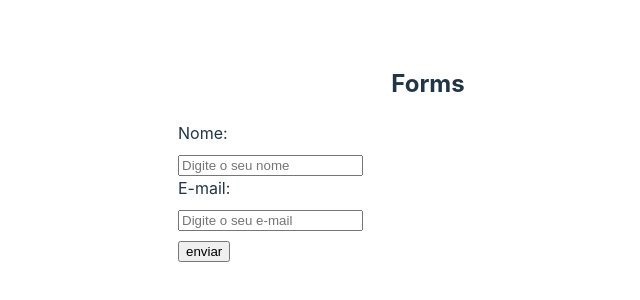
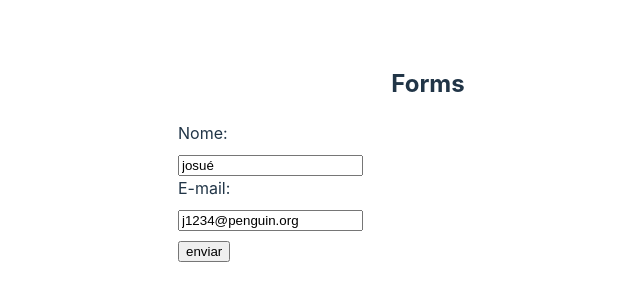
Before and after one commit to ianloron00/Forms, a React (Vite) app: page / in a window 1280 px wide. Shown: the part 246-546 px from the top of the page, without its empty margins (212-852 px from the left). Built offline with nearby package versions, Linux system fonts and the light colour scheme.

Commit message:
[controlled inputs] Autofill values if given to the frontend

```diff
--- a/src/App.jsx
+++ b/src/App.jsx
@@ -1,11 +1,11 @@
 import './App.css'
-import MyForms from './components/MyForm'
+import MyForm from './components/MyForm'
 
 function App() {
   return (
     <>
       <h2>Forms</h2>
-      <MyForms />
+      <MyForm user={{ name: "josué", email: "j1234@penguin.org" }}/>
     </>
   )
 }
--- a/src/components/MyForm.jsx
+++ b/src/components/MyForm.jsx
@@ -1,9 +1,9 @@
 import './MyForm.css'
 import {useState} from 'react'
 
-const MyForm = () => {
-  const [name, setName] = useState()
-  const [email, setEmail] = useState()
+const MyForm = ({ user }) => {
+  const [name, setName] = useState(user ? user.name : '')
+  const [email, setEmail] = useState(user ? user.email : '')
 
   const handleSubmit = (e) => {
     e.preventDefault()
@@ -18,7 +18,8 @@ const MyForm = () => {
           <label htmlFor="name">Nome: </label>
           <input type="text" name="name"
             placeholder="Digite o seu nome"
-            onChange={(e) => setName(e.target.value)} />
+            onChange={(e) => setName(e.target.value)}
+            value={name} />
         </div>
         <label>
           <span>E-mail:</span>
@@ -26,7 +27,7 @@ const MyForm = () => {
             name="email"
             placeholder="Digite o seu e-mail"
             onChange={(e) => setEmail(e.target.value)}
-          />
+            value={email} />
         </label>
         <input type="submit" value="enviar" />
       </form>
```
